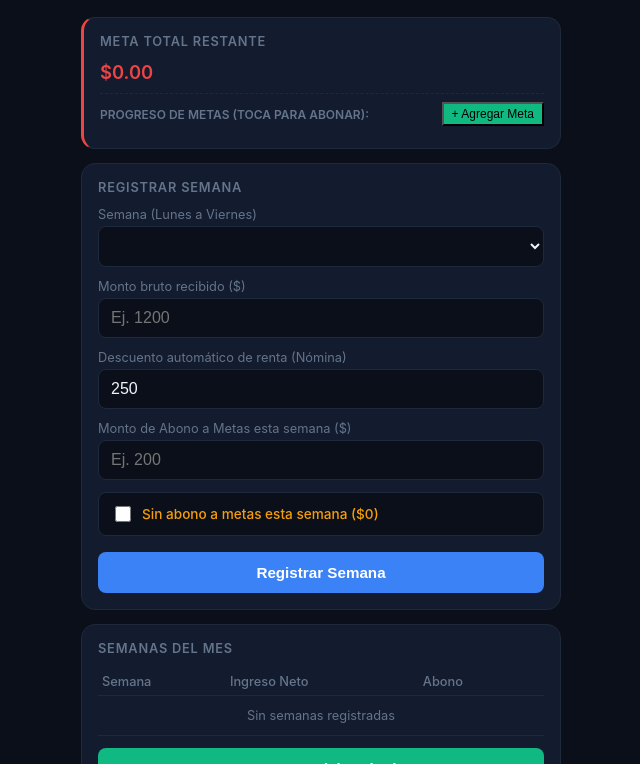
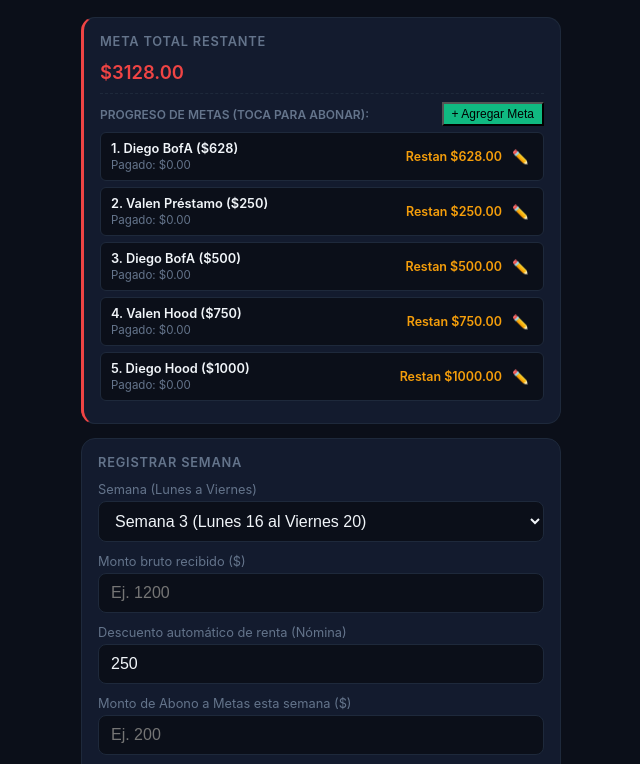
Before and after one commit to diegousch/finanzas-diego-pro, a plain HTML site: page index.html in a window 1280 px wide. Shown: the part 96-860 px from the top of the page, without its empty margins (319-959 px from the left). Drawn offline with Linux system fonts and the light colour scheme.

Commit message:
Update index.html

```diff
--- a/index.html
+++ b/index.html
@@ -1635,7 +1635,7 @@
                 if(s.ingresoNeto < 0) s.ingresoNeto = 0;
             }
         });
-de        sincronizarFondoArrastre();
+        sincronizarFondoArrastre();
 
         renderizarMetas();
         inicializarSelectSemanas();
```
